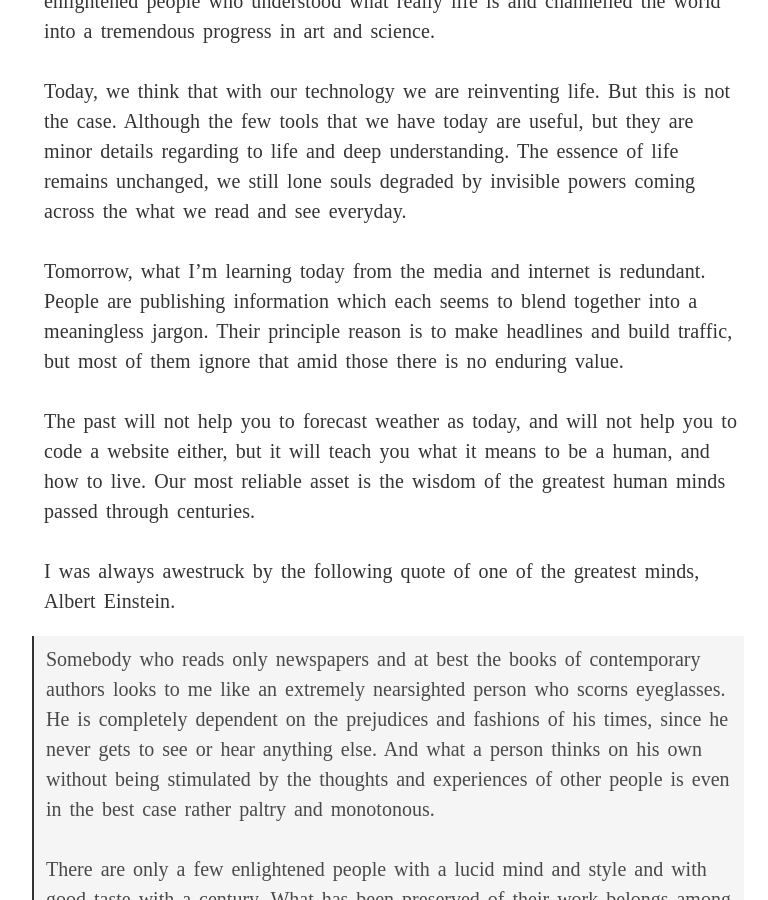
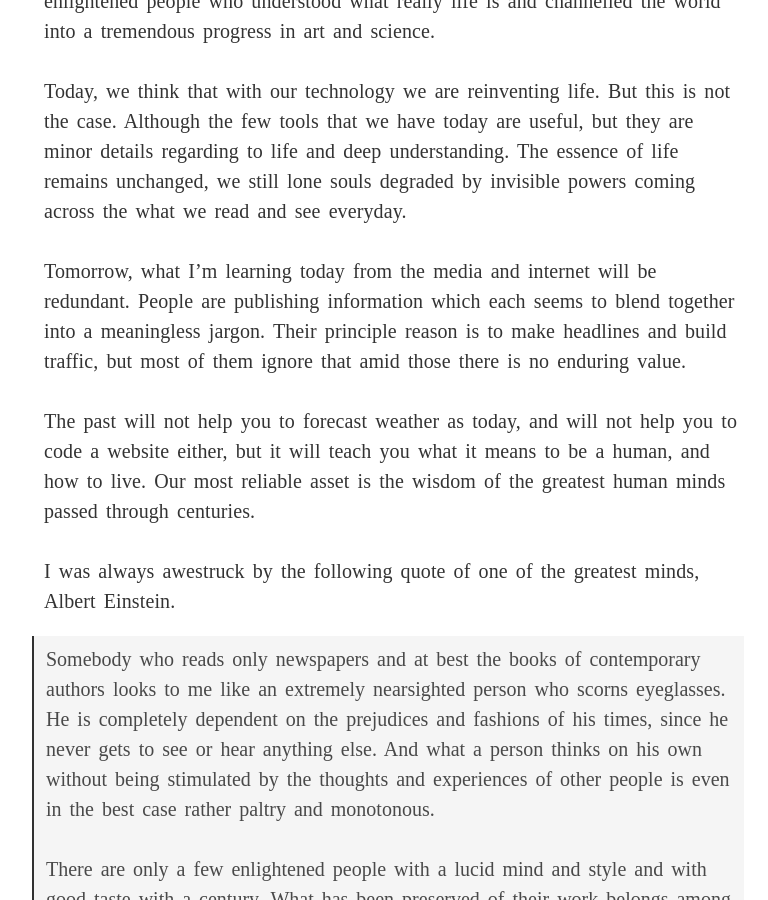
Before and after one commit to ZakariaBoualaid/zakariaboualaid.github.io, a Jekyll site: the page built from _posts/2014-11-15-anachronism.markdown, in a window 1280 px wide and 900 px high, scrolled down 452 px. Shown: the whole window, without its empty margins (221-989 px from the left). Built offline with Jekyll 4.4.1, drawn with Linux system fonts in a browser that asks for light colours; some web fonts are replaced; comment, search, counter and statistics services are not loaded.

Commit message:
Big step, Anachronism

```diff
--- a/_posts/2014-11-15-anachronism.markdown
+++ b/_posts/2014-11-15-anachronism.markdown
@@ -14,7 +14,7 @@ My love to the past is sturdy than how it is to the present. It has many enlight
 
 Today, we think that with our technology we are reinventing life. But this is not the case. Although the few tools that we have today are useful, but they are minor details regarding to life and deep understanding. The essence of life remains unchanged, we still lone souls degraded by invisible powers coming across the what we read and see everyday.
 
-Tomorrow, what I’m learning today from the media and internet is redundant. People are publishing information which each seems to blend together into a meaningless jargon. Their principle reason is to make headlines and build traffic, but most of them ignore that amid those there is no enduring value.
+Tomorrow, what I’m learning today from the media and internet will be redundant. People are publishing information which each seems to blend together into a meaningless jargon. Their principle reason is to make headlines and build traffic, but most of them ignore that amid those there is no enduring value.
 
 The past will not help you to forecast weather as today, and will not help you to code a website either, but it will teach you what it means to be a human, and how to live. Our most reliable asset is the wisdom of the greatest human minds passed through centuries.
 
```
